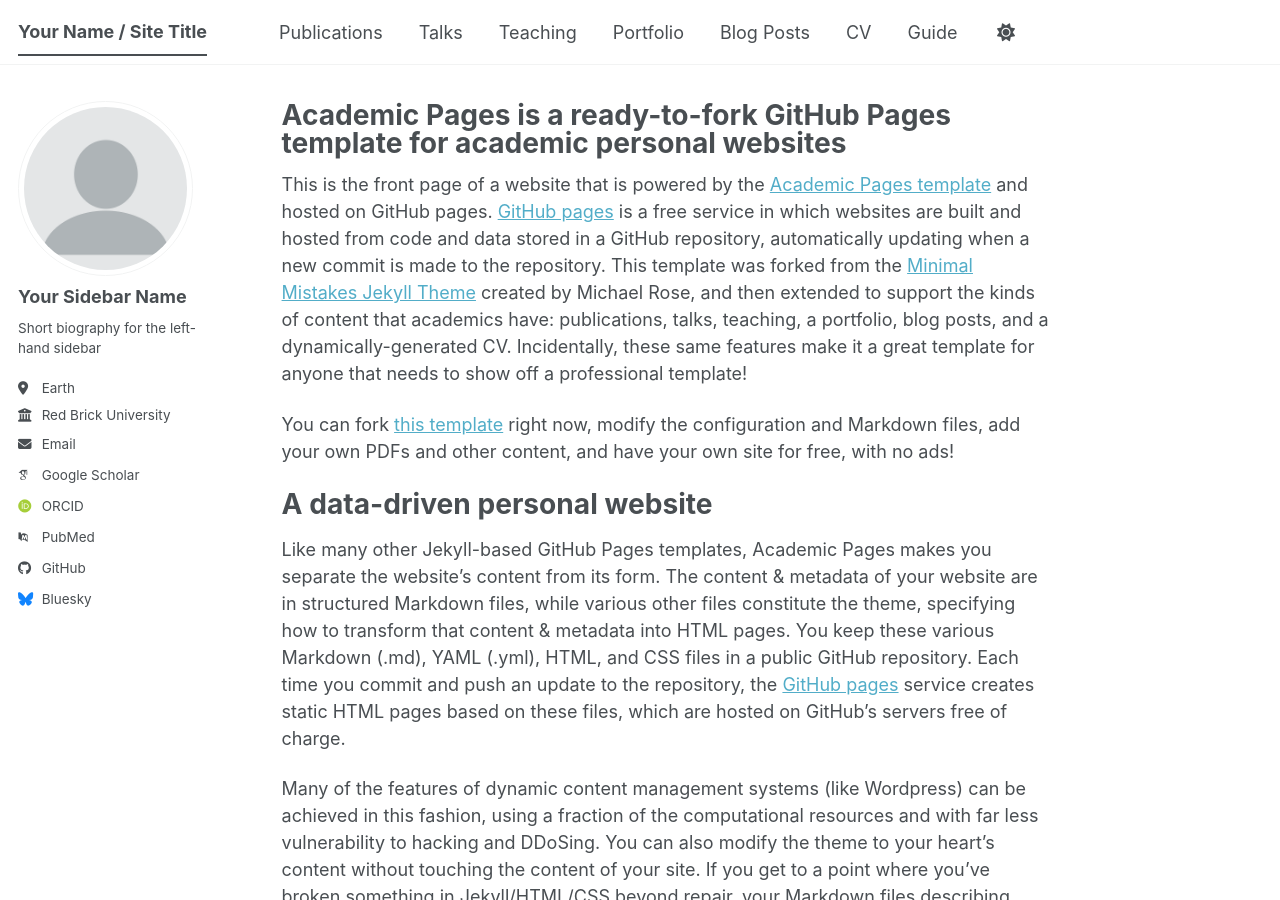
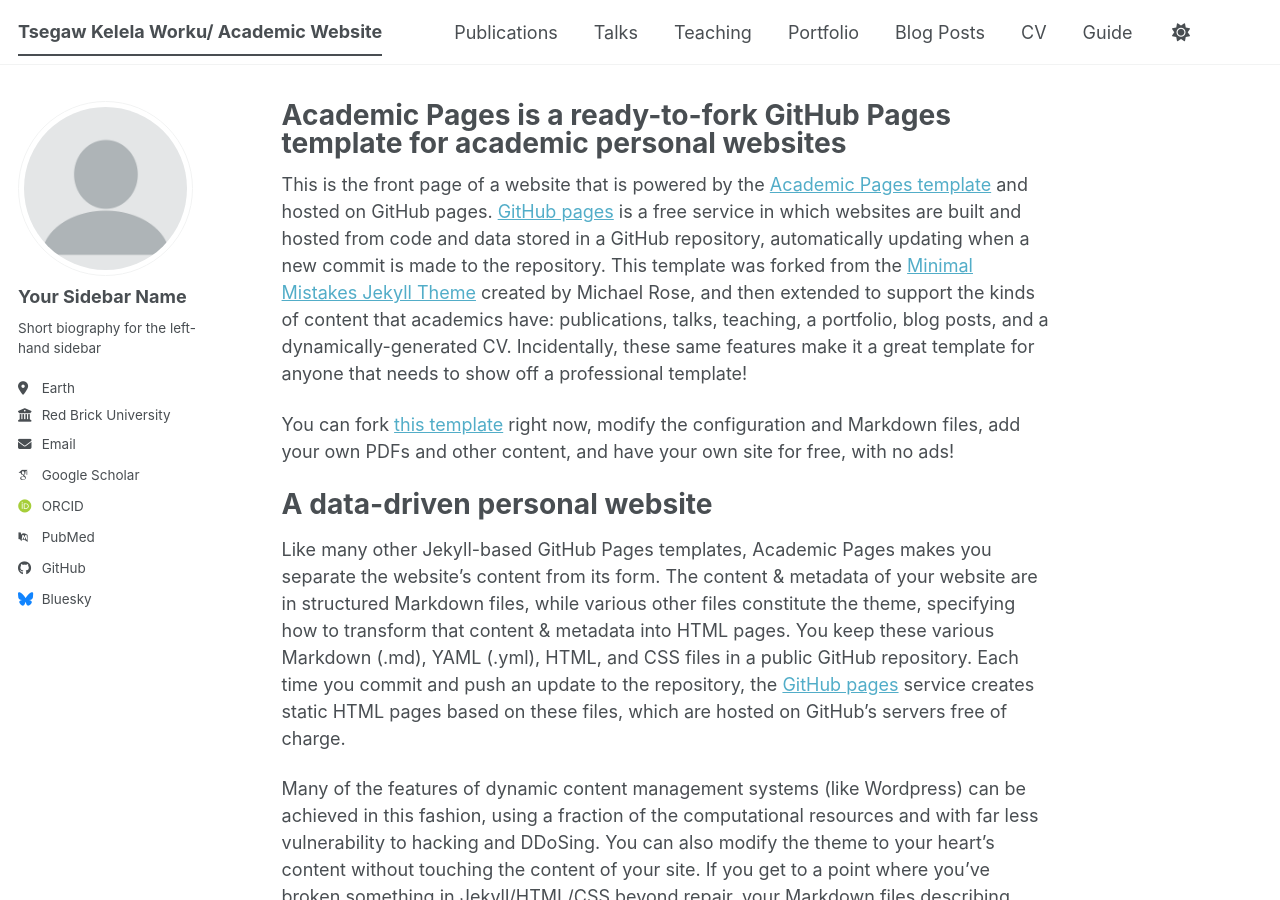
Before and after one commit to tsegaw-DS/tsegaw-DS.github.io, a Jekyll site: the page built from _pages/about.md, in a window 1280 px wide and 900 px high. Built offline with Jekyll 4.4.1, drawn with Linux system fonts in a browser that asks for light colours; some web fonts are replaced; a script bundle is joined from its source files by our own code; library files that are not in the unit come from our copies.

Commit message:
Update _config.yml

```diff
--- a/_config.yml
+++ b/_config.yml
@@ -9,7 +9,7 @@
 # Basic Site Settings
 locale                   : "en-US"
 site_theme               : "default" # The available themes options are "default", "air", "sunrise", "mint", "dirt" and "contrast"
-title                    : "Your Name / Site Title"
+title                    : "Tsegaw Kelela Worku/ Academic Website"
 title_separator          : "-"
 name                     : &name "Your Name"
 description              : &description "Your Name's academic portfolio"   # Update this with a general description of your site, this is the default if not overridden by a page
```
